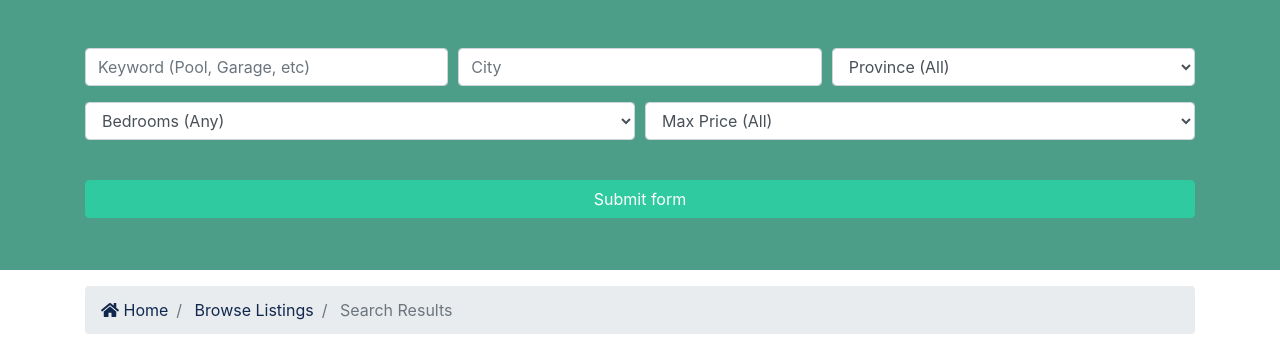
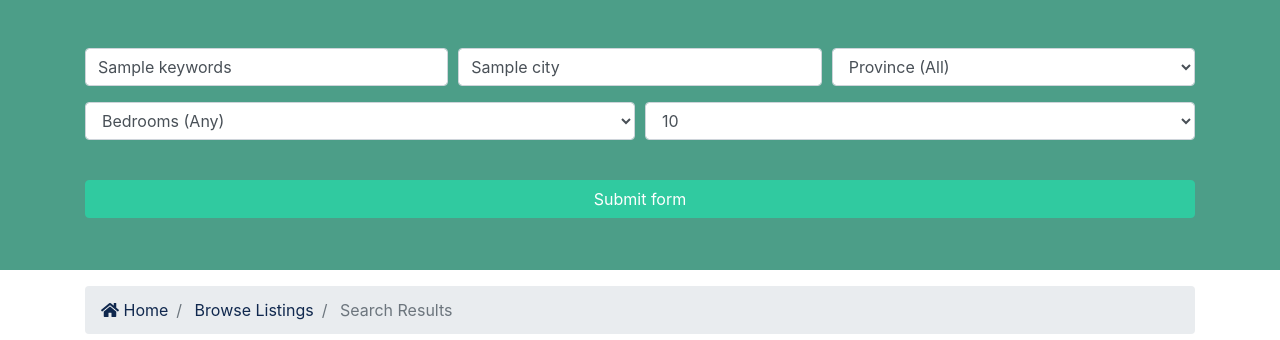
Before and after one commit to arianrah/Barry-Typical-Real-Estate-Website, a Django app: template templates/listings/search.html in a window 1280 px wide. Shown: the part 128-468 px from the top of the page. Run offline with Django 3.2, Linux system fonts and the light colour scheme; tables that the repository leaves empty hold one stand-in row (values such as "Sample post"); the template is opened without the code that fills it: values that come from a table or form of the project are taken from there, most other values are stand-ins (such as "Sample title", 1, 10 or a date in 2020); grey boxes marked "Sample" are stand-in pictures; some libraries are stand-ins or nearby versions.

Commit message:
Added search terms saving state.

```diff
--- a/templates/listings/search.html
+++ b/templates/listings/search.html
@@ -9,12 +9,13 @@
           <div class="form-row">
             <div class="col-md-4 mb-3">
               <label class="sr-only">Keywords</label>
-              <input type="text" name="keywords" class="form-control" placeholder="Keyword (Pool, Garage, etc)">
+              <input type="text" name="keywords" class="form-control" placeholder="Keyword (Pool, Garage, etc)"
+                value="{{ values.keywords }}">
             </div>
 
             <div class="col-md-4 mb-3">
               <label class="sr-only">City</label>
-              <input type="text" name="city" class="form-control" placeholder="City">
+              <input type="text" name="city" class="form-control" placeholder="City" value="{{ values.city }}">
             </div>
 
             <div class="col-md-4 mb-3">
@@ -22,7 +23,8 @@
               <select name="province" class="form-control">
                 <option selected="true" disabled="disabled">Province (All)</option>
                 {% for k,v in province_choices.items %}
-                <option value="{{k}}">{{v}}</option>
+                <option value="{{k}}" {% if k == values.province %} selected {% endif %}>{{v}}</option>
+
                 {% endfor %}
               </select>
             </div>
@@ -34,7 +36,7 @@
               <select name="bedrooms" class="form-control">
                 <option selected="true" disabled="disabled">Bedrooms (Any)</option>
                 {% for k,v in bedroom_choices.items %}
-                <option value="{{k}}">{{v}}</option>
+                <option value="{{k}}" {% if k == values.bedrooms %} selected {% endif %}>{{v}}</option>
                 {% endfor %}
               </select>
             </div>
@@ -42,7 +44,7 @@
               <select name="price" class="form-control">
                 <option selected="true" disabled="disabled">Max Price (All)</option>
                 {% for k,v in price_choices.items %}
-                <option value="{{k}}">{{v}}</option>
+                <option value="{{k}}" {% if k == values.price %} selected {% endif %}>{{v}}</option>
                 {% endfor %}
               </select>
             </div>
```
